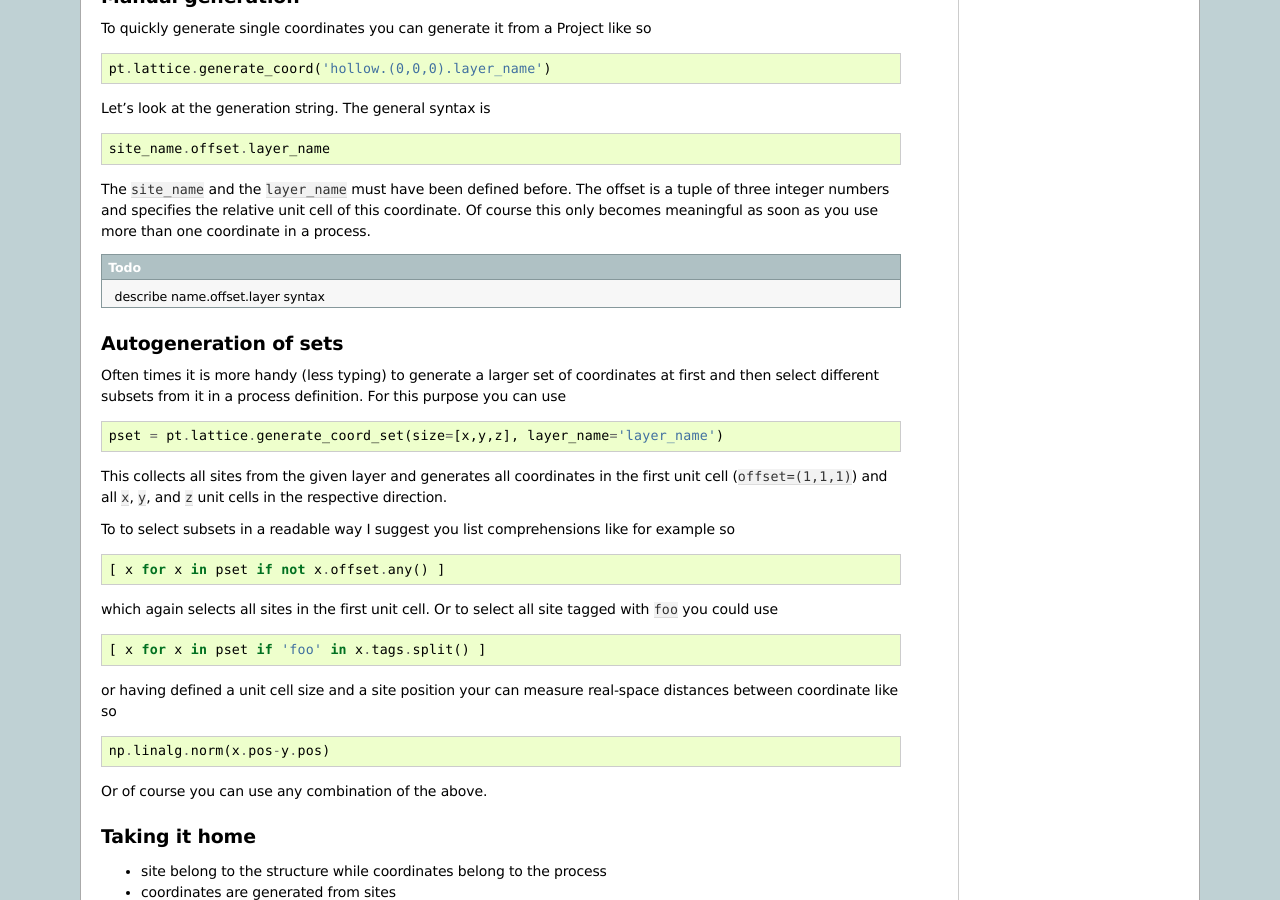
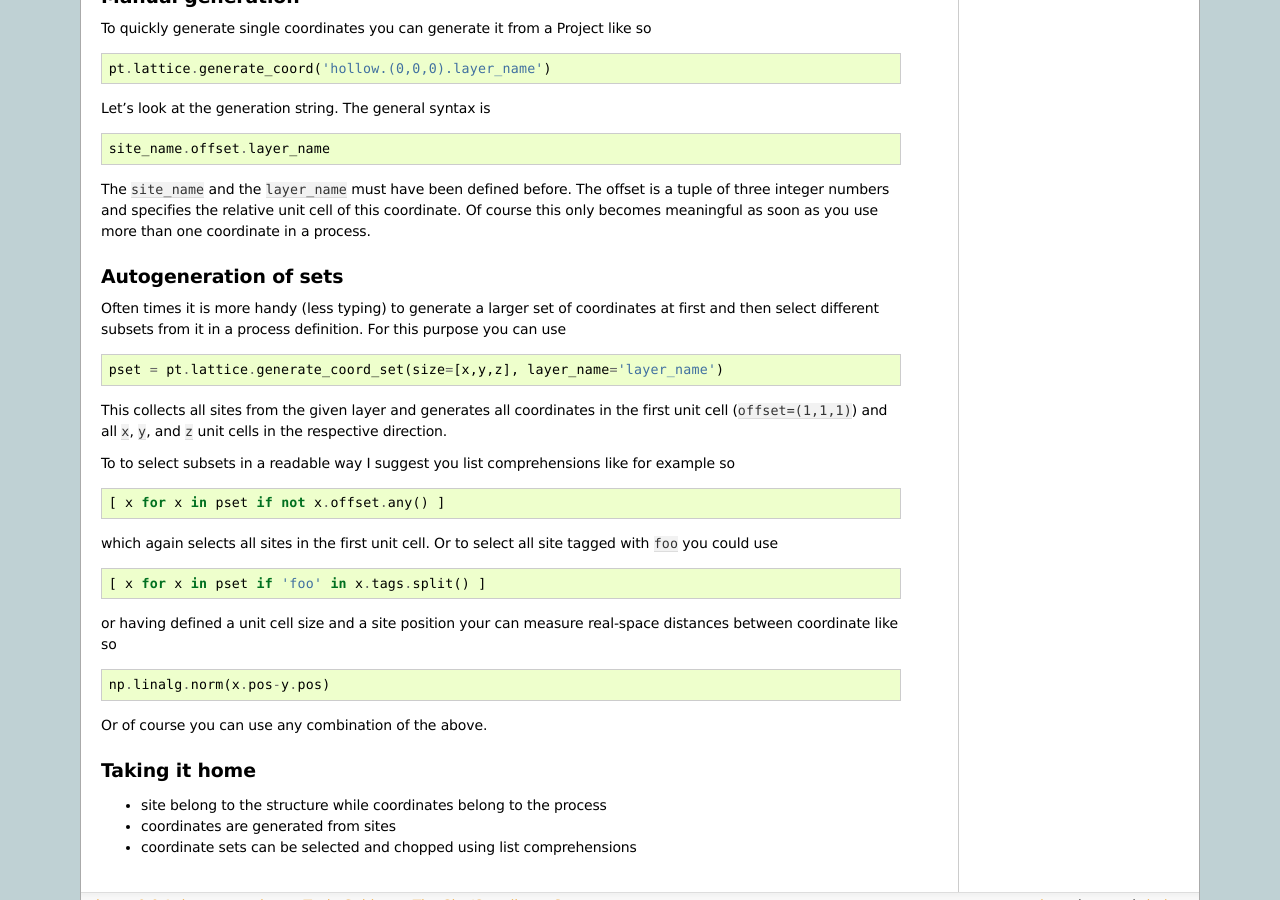
Before and after one commit to mhoffman/kmos, a Sphinx documentation site: the page built from doc/source/topic_guides/coord_syntax.rst, in a window 1280 px wide and 900 px high, scrolled down 698 px. Built offline with Sphinx 7.4.7, drawn with Linux system fonts in a browser that asks for light colours; formulas are drawn with MathJax 3.

Commit message:
Removed superfluous todo snippet

```diff
--- a/doc/source/topic_guides/coord_syntax.rst
+++ b/doc/source/topic_guides/coord_syntax.rst
@@ -65,9 +65,6 @@ The offset is a tuple of three integer numbers and specifies the relative
 unit cell of this coordinate. Of course this only becomes meaningful
 as soon as you use more than one coordinate in a process.
 
-.. TODO:: describe name.offset.layer syntax
-
-
 Autogeneration of sets
 ^^^^^^^^^^^^^^^^^^^^^^
 
```
